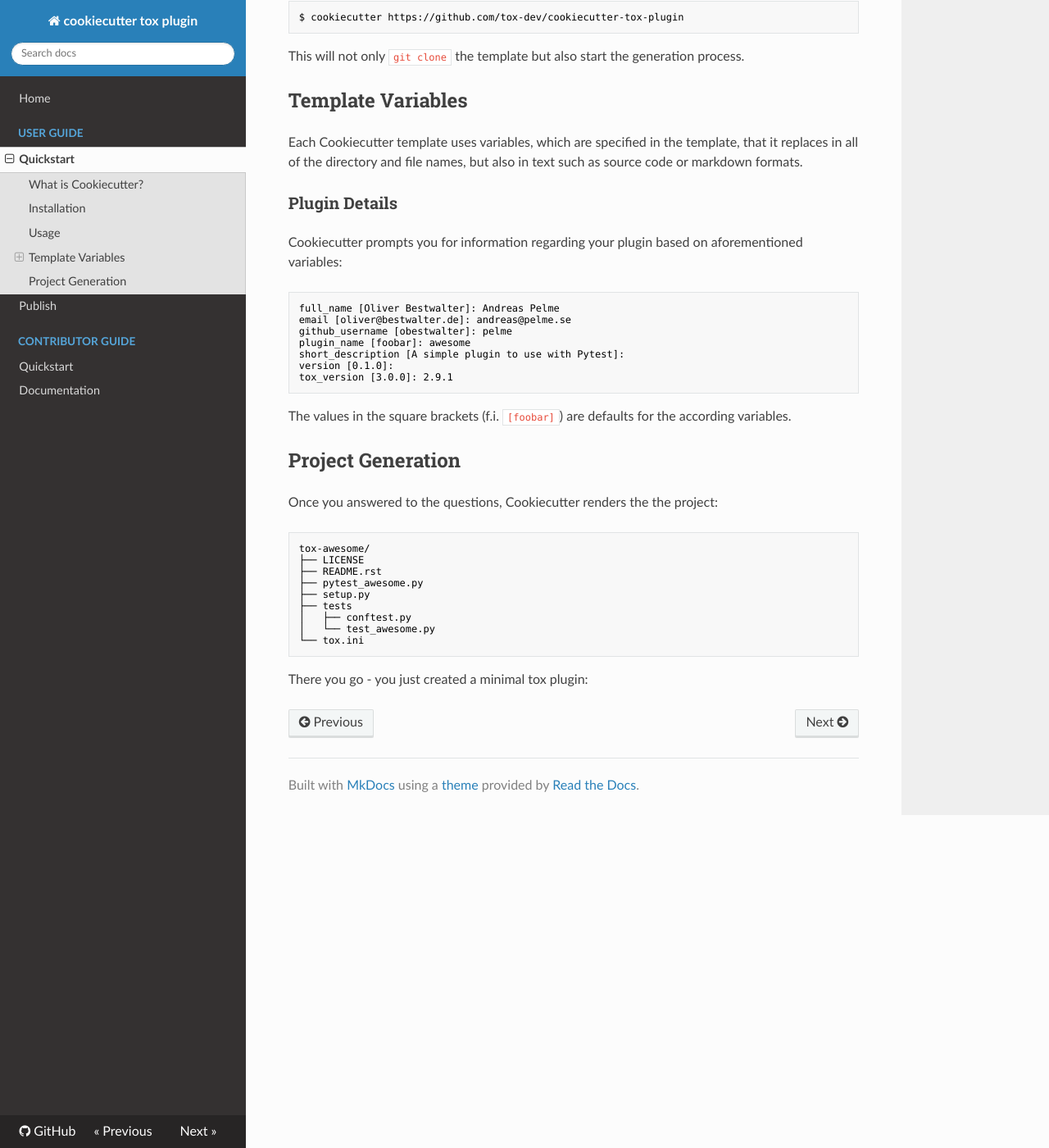
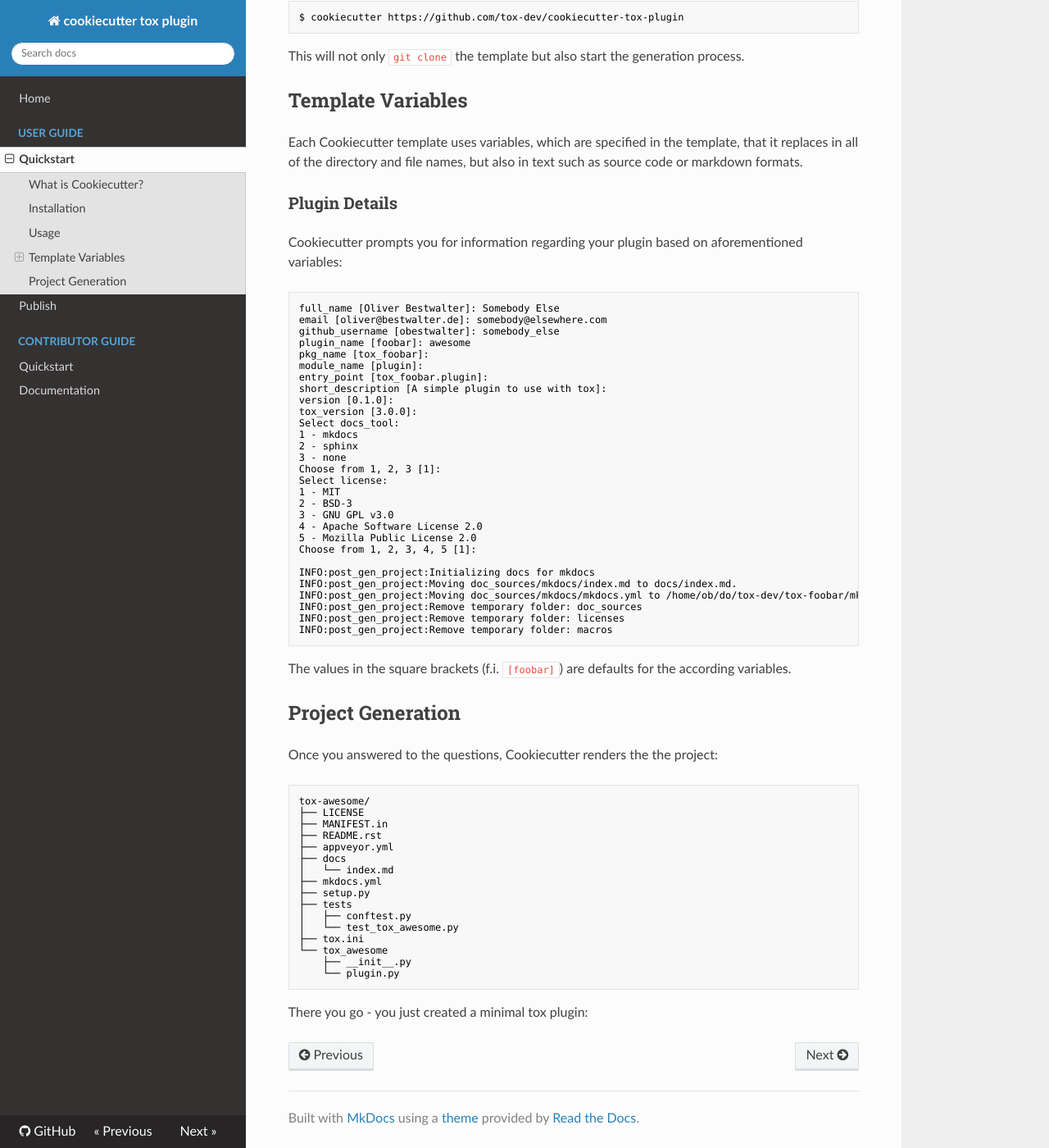
Before and after one commit to tox-dev/cookiecutter-tox-plugin, an MkDocs documentation site: the page built from docs/user-guide/quickstart.md, in a window 1280 px wide and 1400 px high, scrolled down 552 px. Shown: the whole window at 82% size. Built offline with MkDocs 1.6.1, drawn with Linux system fonts in a browser that asks for light colours; nearby versions of some CDN libraries; old or Windows-style settings are respelled for this version of MkDocs.

Commit message:
copy duplicate information from docs

````diff
--- a/docs/user-guide/quickstart.md
+++ b/docs/user-guide/quickstart.md
@@ -34,13 +34,35 @@
 Cookiecutter prompts you for information regarding your plugin based on aforementioned variables:
 
 ```no-highlight
-full_name [Oliver Bestwalter]: Andreas Pelme
-email [oliver@bestwalter.de]: andreas@pelme.se
-github_username [obestwalter]: pelme
+full_name [Oliver Bestwalter]: Somebody Else
+email [oliver@bestwalter.de]: somebody@elsewhere.com
+github_username [obestwalter]: somebody_else
 plugin_name [foobar]: awesome
-short_description [A simple plugin to use with Pytest]:
+pkg_name [tox_foobar]:
+module_name [plugin]:
+entry_point [tox_foobar.plugin]:
+short_description [A simple plugin to use with tox]:
 version [0.1.0]:
-tox_version [3.0.0]: 2.9.1
+tox_version [3.0.0]:
+Select docs_tool:
+1 - mkdocs
+2 - sphinx
+3 - none
+Choose from 1, 2, 3 [1]:
+Select license:
+1 - MIT
+2 - BSD-3
+3 - GNU GPL v3.0
+4 - Apache Software License 2.0
+5 - Mozilla Public License 2.0
+Choose from 1, 2, 3, 4, 5 [1]:
+
+INFO:post_gen_project:Initializing docs for mkdocs
+INFO:post_gen_project:Moving doc_sources/mkdocs/index.md to docs/index.md.
+INFO:post_gen_project:Moving doc_sources/mkdocs/mkdocs.yml to /home/ob/do/tox-dev/tox-foobar/mkdocs.yml.
+INFO:post_gen_project:Remove temporary folder: doc_sources
+INFO:post_gen_project:Remove temporary folder: licenses
+INFO:post_gen_project:Remove temporary folder: macros
 ```
 
 The values in the square brackets (f.i. ``[foobar]``) are defaults for the according variables.
@@ -52,13 +74,20 @@
 ```no-highlight
 tox-awesome/
 ├── LICENSE
+├── MANIFEST.in
 ├── README.rst
-├── pytest_awesome.py
+├── appveyor.yml
+├── docs
+│   └── index.md
+├── mkdocs.yml
 ├── setup.py
 ├── tests
 │   ├── conftest.py
-│   └── test_awesome.py
-└── tox.ini
+│   └── test_tox_awesome.py
+├── tox.ini
+└── tox_awesome
+    ├── __init__.py
+    └── plugin.py
 ```
 
 There you go - you just created a minimal tox plugin:
````
Also changed, not shown: README.md (+1 -0 lines).
